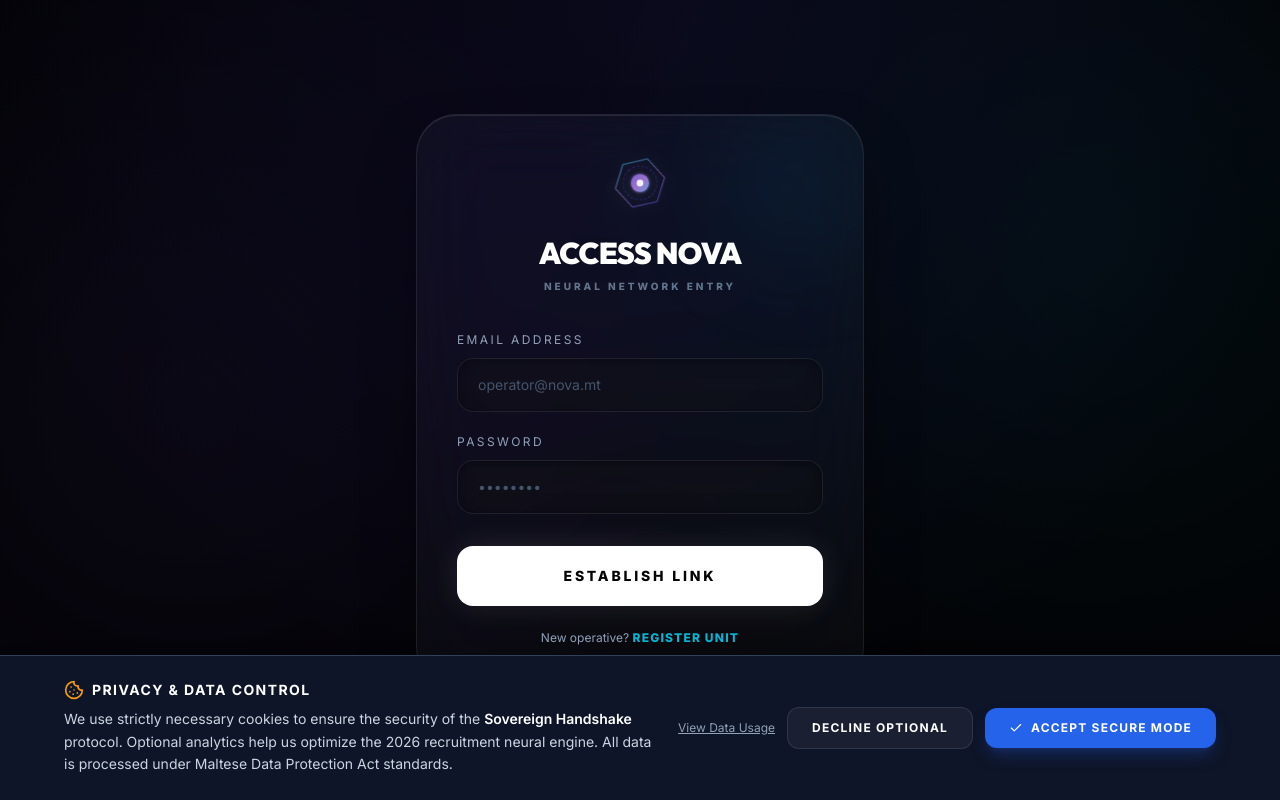
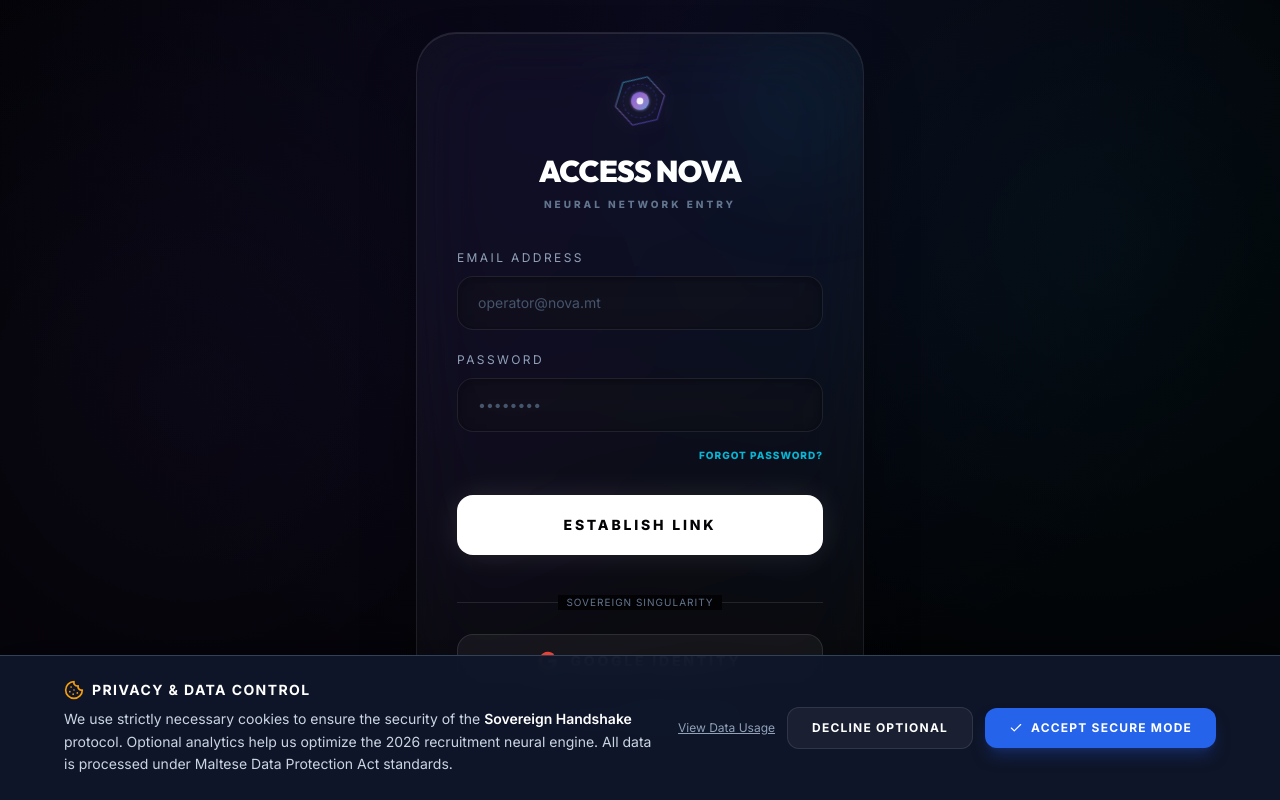
Before and after one commit to Gbun420/Project-Aura, a React (Vite) app in the folder client/: page /login in a window 1280 px wide. Built offline with nearby package versions, Linux system fonts and the light colour scheme; no server answers.

Commit message:
Update Login.tsx

```diff
--- a/client/src/pages/public/Login.tsx
+++ b/client/src/pages/public/Login.tsx
@@ -1,6 +1,6 @@
 import { useState } from 'react';
 import { Link, Navigate, useLocation, useNavigate } from 'react-router-dom';
-import { signInWithEmailAndPassword } from 'firebase/auth';
+import { signInWithEmailAndPassword, GoogleAuthProvider, signInWithPopup, sendPasswordResetEmail } from 'firebase/auth';
 import { auth } from '../../lib/firebase';
 import { useAuth } from '../../hooks/useAuth';
 import { Logo } from '../../components/Logo';
@@ -13,6 +13,7 @@
   const [password, setPassword] = useState('');
   const [error, setError] = useState<string | null>(null);
   const [loading, setLoading] = useState(false);
+  const [resetSent, setResetSent] = useState(false);
 
   if (user) {
     return <Navigate to={`/portal/${role}`} replace />;
@@ -28,11 +29,45 @@
       const redirectTo = (location.state as { from?: Location })?.from?.pathname;
       navigate(redirectTo || '/portal', { replace: true });
     } catch (err) {
-      const error = err as Error;
+      const error = err as { code?: string; message: string };
       console.error('Login error:', error);
-      setError(error.message);
+      if (error.code === 'auth/invalid-credential') {
+        setError("Invalid credentials. If you migrated from Supabase, you may need to reset your password.");
+      } else {
+        setError(error.message);
+      }
     } finally {
       setLoading(false);
+    }
+  };
+
+  const handleGoogleLogin = async () => {
+    setError(null);
+    setLoading(true);
+    try {
+      const provider = new GoogleAuthProvider();
+      await signInWithPopup(auth, provider);
+      navigate('/portal', { replace: true });
+    } catch (err) {
+      console.error('Google login error:', err);
+      setError('Google authentication failed. Please try again.');
+    } finally {
+      setLoading(false);
+    }
+  };
+
+  const handleForgotPassword = async () => {
+    if (!email) {
+      setError("Please enter your email address to receive a reset link.");
+      return;
+    }
+    setError(null);
+    try {
+      await sendPasswordResetEmail(auth, email);
+      setResetSent(true);
+    } catch (err) {
+      console.error('Password reset error:', err);
+      setError('Failed to send reset email. Verify your address.');
     }
   };
 
@@ -83,12 +118,52 @@
             </div>
           )}
 
+          {resetSent && (
+            <div className="rounded-xl border border-green-500/40 bg-green-500/10 px-4 py-3 text-sm text-green-200">
+              Password reset link dispatched. Check your inbox.
+            </div>
+          )}
+
+          <div className="flex justify-end">
+            <button
+              type="button"
+              onClick={handleForgotPassword}
+              className="text-[10px] font-black uppercase tracking-widest text-nova-pulse hover:text-white transition-colors"
+            >
+              Forgot Password?
+            </button>
+          </div>
+
           <button
             type="submit"
             disabled={loading}
             className="w-full mt-4 rounded-2xl bg-white text-nova-base py-5 text-sm font-black uppercase tracking-[0.2em] shadow-[0_0_30px_rgba(255,255,255,0.1)] hover:bg-slate-200 transition-all active:scale-95 disabled:opacity-60"
           >
             {loading ? 'Authenticating…' : 'Establish Link'}
+          </button>
+
+          <div className="relative my-6">
+            <div className="absolute inset-0 flex items-center">
+              <div className="w-full border-t border-white/10"></div>
+            </div>
+            <div className="relative flex justify-center text-[10px] uppercase tracking-widest text-slate-500">
+              <span className="bg-nova-base px-2">Sovereign Singularity</span>
+            </div>
+          </div>
+
+          <button
+            type="button"
+            onClick={handleGoogleLogin}
+            disabled={loading}
+            className="w-full flex items-center justify-center gap-3 rounded-2xl border border-white/10 bg-white/5 py-4 text-sm font-black uppercase tracking-[0.2em] hover:bg-white/10 transition-all active:scale-95 disabled:opacity-60"
+          >
+            <svg className="w-5 h-5" viewBox="0 0 24 24">
+              <path fill="currentColor" d="M22.56 12.25c0-.78-.07-1.53-.2-2.25H12v4.26h5.92c-.26 1.37-1.04 2.53-2.21 3.31v2.77h3.57c2.08-1.92 3.28-4.74 3.28-8.09z" />
+              <path fill="#34A853" d="M12 23c2.97 0 5.46-.98 7.28-2.66l-3.57-2.77c-.98.66-2.23 1.06-3.71 1.06-2.86 0-5.29-1.93-6.16-4.53H2.18v2.84C3.99 20.53 7.7 23 12 23z" />
+              <path fill="#FBBC05" d="M5.84 14.09c-.22-.66-.35-1.36-.35-2.09s.13-1.43.35-2.09V7.07H2.18C1.43 8.55 1 10.22 1 12s.43 3.45 1.18 4.93l3.66-2.84z" />
+              <path fill="#EA4335" d="M12 5.38c1.62 0 3.06.56 4.21 1.64l3.15-3.15C17.45 2.09 14.97 1 12 1 7.7 1 3.99 3.47 2.18 7.07l3.66 2.84c.87-2.6 3.3-4.53 6.16-4.53z" />
+            </svg>
+            Google Identity
           </button>
         </form>
 
```
